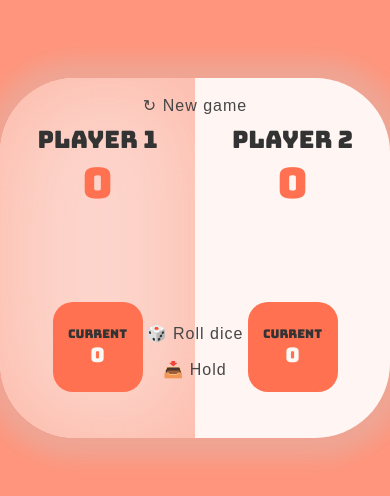
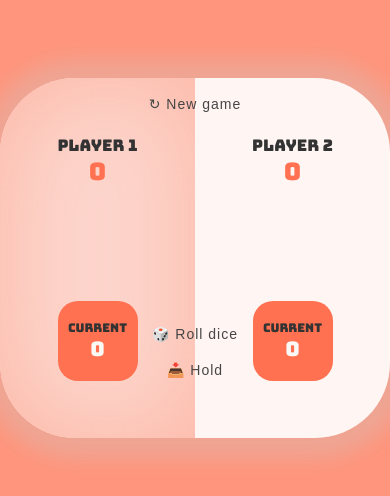
Before and after one commit to IulianGabriel/Pig-Game, a plain HTML site: page game.html in a window 390 px wide. Shown: the part 192-688 px from the top of the page. Drawn offline with Linux system fonts and the light colour scheme.

Commit message:
Add files via upload

```diff
--- a/gamestyle.css
+++ b/gamestyle.css
@@ -253,6 +253,7 @@ align-items: center;
     }
     .btn{
         font-size: 18px;
+        width: 110px;
     }
 }
 
@@ -261,10 +262,10 @@ align-items: center;
         height: 80px;
     }
     .p0-text{
-        font-size: 28px;
+        font-size: 24px;
     }
     .p1-text{
-        font-size: 28px;
+        font-size: 24px;
     }
     .p1-current{
         width: 95px;
@@ -284,6 +285,12 @@ align-items: center;
     .p1-current-score{
         font-size: 20px;
     }
+    .p0-final-score{
+        font-size: 34px;
+    }
+    .p1-final-score{
+        font-size: 34px;
+    }
     .box-div{
 
         height: 50%;
@@ -295,10 +302,10 @@ align-items: center;
         height: 65px;
     }
     .p0-text{
-        font-size: 24px;
+        font-size: 20px;
     }
     .p1-text{
-        font-size: 24px;
+        font-size: 20px;
     }
     .btn{
         font-size: 16px;
@@ -313,10 +320,10 @@ align-items: center;
         height: 90px;
     }
     .p0-final-score{
-        font-size: 42px;
+        font-size: 30px;
     }
     .p1-final-score{
-        font-size: 42px;
+        font-size: 30px;
     }
     .box-div{
         height: 45%;
@@ -327,4 +334,28 @@ align-items: center;
     .box-div{
         height: 40%;
     }
+    .p0-final-score{
+        font-size: 24px;
+    }
+    .p1-final-score{
+        font-size: 24px;
+    }
+    .p0-text{
+        font-size: 16px;
+    }
+    .p1-text{
+        font-size: 16px;
+    }
+    .btn{
+        font-size: 14px;
+        width: 100px;
+    }
+    .p0-current{
+        width: 80px;
+        height: 80px;
+    }
+    .p1-current{
+        width: 80px;
+        height: 80px;
+    }
 }
--- a/homestyle.css
+++ b/homestyle.css
@@ -252,6 +252,7 @@ padding-left: 50px;
     }
 }
 
+
 @media screen and (max-width: 450px){
     .gameplay{
         padding: 40px;
```
Also changed, not shown: homescript.js (+18 -20 lines), index.html (+1 -0 lines).
